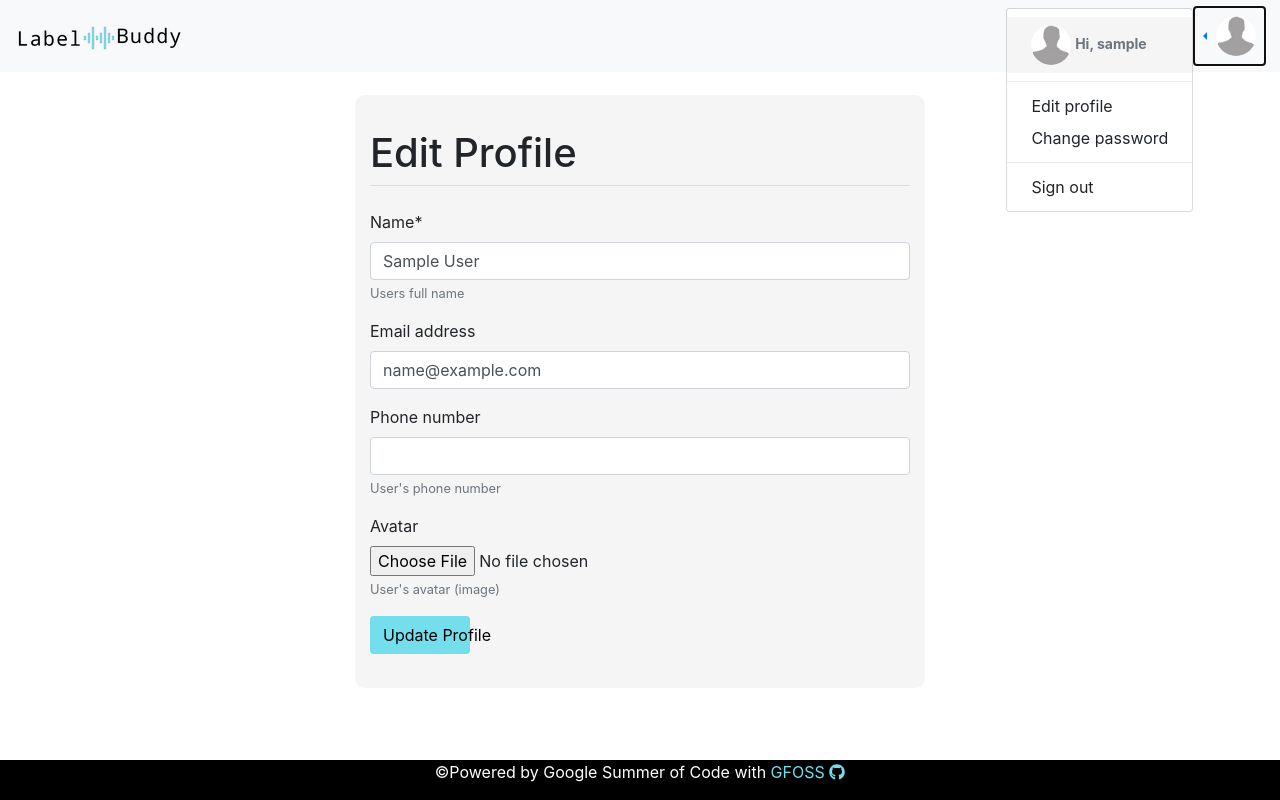
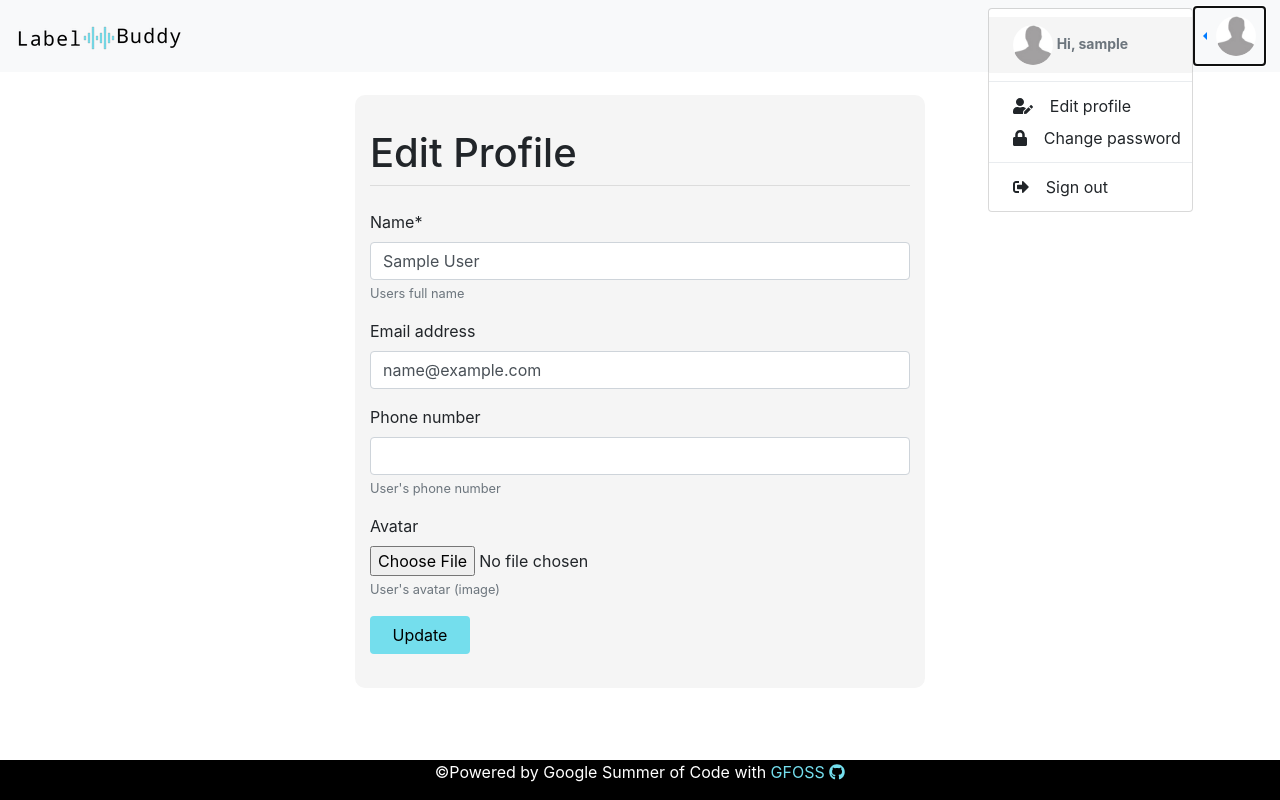
Before and after one commit to eellak/gsoc2021-audio-annotation-tool, a Django app: a page that uses label_buddy/templates/base.html in a window 1280 px wide, after a click that opens the changed part. Run offline with Django 3.2, Linux system fonts and the light colour scheme; the visitor is signed in with stand-in values (Sample User, id 1); data comes from the database, SQL or seed files in the repository; some libraries are stand-ins or nearby versions.

Commit message:
Added icons to drop down menu

```diff
--- a/label_buddy/static/css/common.css
+++ b/label_buddy/static/css/common.css
@@ -83,3 +83,7 @@ table
 .table-wrapper-scroll-y {
     display: block;
 }
+
+.drop-down {
+    margin-right: 8%;
+}
--- a/label_buddy/templates/account/logout.html
+++ b/label_buddy/templates/account/logout.html
@@ -17,7 +17,7 @@
           {% endif %}
 
           <button class="btn my-button" type="submit">Sign Out</button>
-          <a class="btn btn-outline-danger" href="/">No</a>
+          <a class="btn btn-outline" href="/">No</a>
         </form>
       </div>
     </div>
--- a/label_buddy/templates/account/password_change.html
+++ b/label_buddy/templates/account/password_change.html
@@ -16,7 +16,7 @@
                 <form method="POST" action="{% url 'account_change_password' %}">
                     {% csrf_token %}
                     {{ form | crispy}}
-                    <button class="btn my-button" type="submit" name="action">Change Password</button>
+                    <button class="btn my-button" type="submit" name="action">Change</button>
                 </form>
             </div>
         </div>
--- a/label_buddy/templates/base.html
+++ b/label_buddy/templates/base.html
@@ -65,10 +65,10 @@
                       <b> Hi, {{ user }}</b>
                     </h6>
                     <div class="dropdown-divider"></div>
-                    <a class="dropdown-item" href="{% url 'edit_user' user.username %}">Edit profile</a>
-                    <a class="dropdown-item" href="/accounts/password/change">Change password</a>
+                    <a class="dropdown-item" href="{% url 'edit_user' user.username %}"> <i class="fas fa-user-edit drop-down"></i> Edit profile</a>
+                    <a class="dropdown-item" href="/accounts/password/change"> <i class="fa fa-lock drop-down" aria-hidden="true"></i> Change password</a>
                     <div class="dropdown-divider"></div>
-                    <a class="dropdown-item" href="/accounts/logout">Sign out</a>
+                    <a class="dropdown-item" href="/accounts/logout"> <i class="fas fa-sign-out-alt drop-down"></i> Sign out</a>
                   </div>
                 </li>
               </ul>
--- a/label_buddy/templates/label_buddy/user_edit_profile.html
+++ b/label_buddy/templates/label_buddy/user_edit_profile.html
@@ -15,7 +15,7 @@
                 <form enctype="multipart/form-data" action="" method="POST">
                 {% csrf_token %}
                 {{ form | crispy}}
-                <button class="btn my-button" type="submit">Update Profile</button>
+                <button class="btn my-button" type="submit">Update</button>
                 </form>
             </div>
         </div>
```
